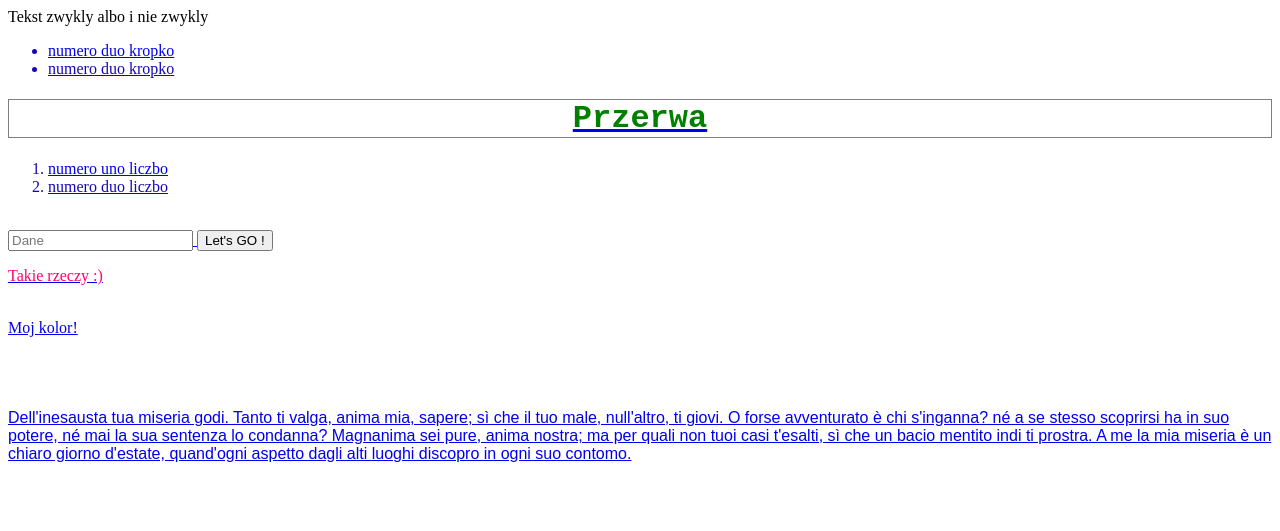
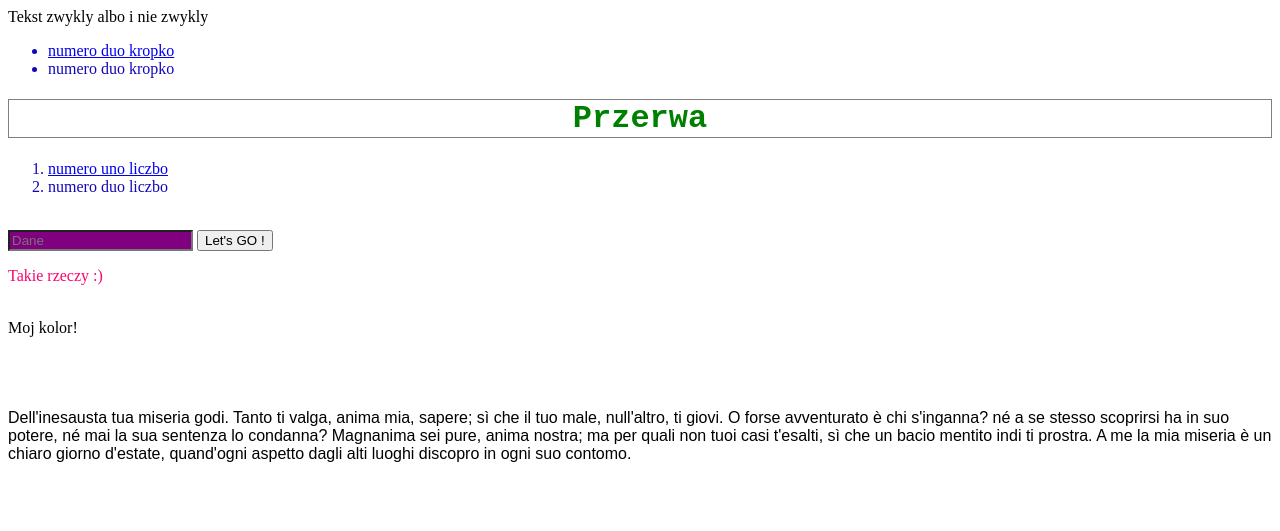
Before and after one commit to cezary188/Edx, a plain HTML site: page index.html in a window 1280 px wide. Shown: the top 531 px of the page. Drawn offline with Linux system fonts and the light colour scheme.

Commit message:
kolejna zmiana w stylach

```diff
--- a/index.html
+++ b/index.html
@@ -7,14 +7,14 @@
 	Tekst zwykly albo i nie zwykly
 
 	<ul>
-		<li><a href="#section_1">numero duo kropko</li>
+		<li><a href="#section_1">numero duo kropko</a></li>
 		<li>numero duo kropko</li>
 	</ul>
 
 	<h1 style="color: green;text-align: center; ">Przerwa</h1>
 
 	<ol>
-		<li><a href="#section_2">numero uno liczbo</li>
+		<li><a href="#section_2">numero uno liczbo</a></li>
 		<li>numero duo liczbo</li>
 	</ol>
 
--- a/styles.css
+++ b/styles.css
@@ -19,7 +19,7 @@ h1 {
 	border: 1px solid grey;
 }
 
-// div {
+div > #section_1 {                      // znaczek wiekszosci mowi zeby pokolorowac wszystkie divy oprocz section_1 ktora takze jest divem
 	background-color: rgb(20,07,187);
 	width: 100px;
 	height: 100px;
@@ -28,6 +28,17 @@ h1 {
 
 }
 
+
+
+input[type=text] {
+	background-color: purple;
+
+}
+
+button:hover {
+	background-color: #5bb710 ;
+}
+
 #section_1 {
 	font-family: Arial;
 	font-weight: italic;
```
